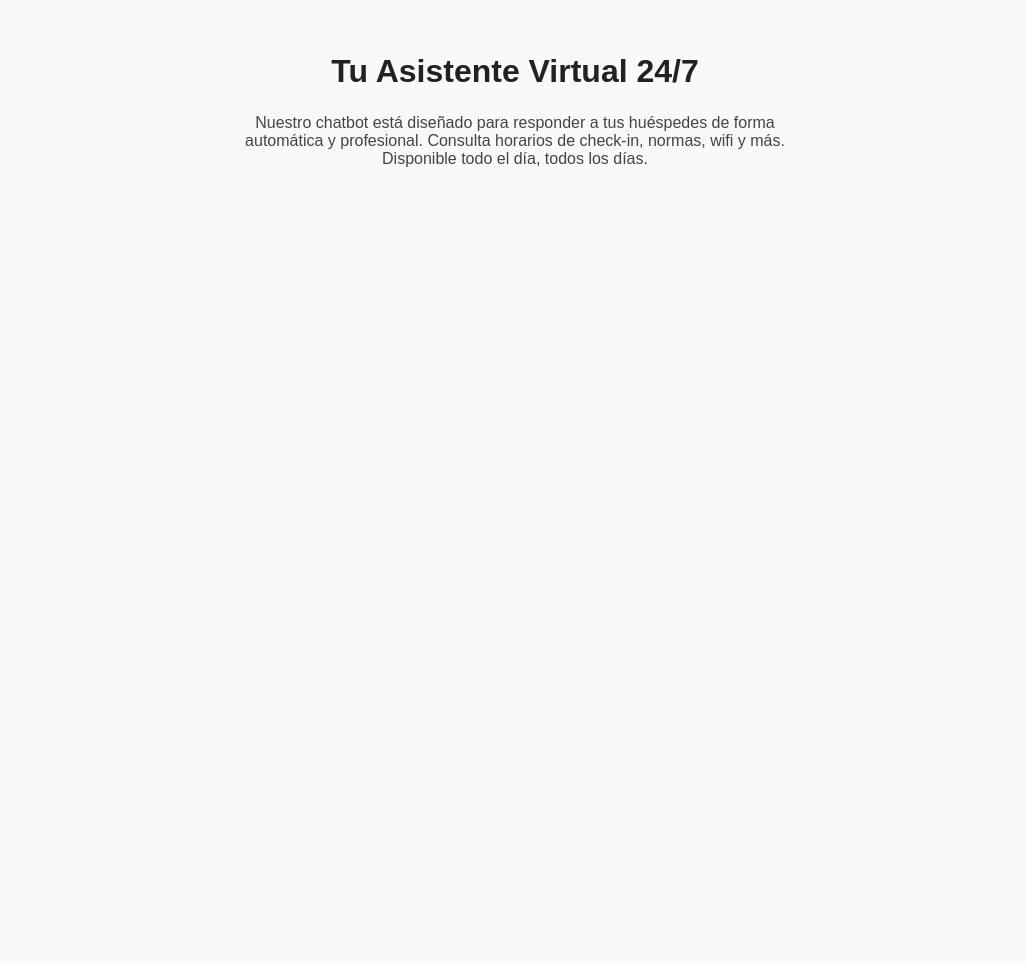
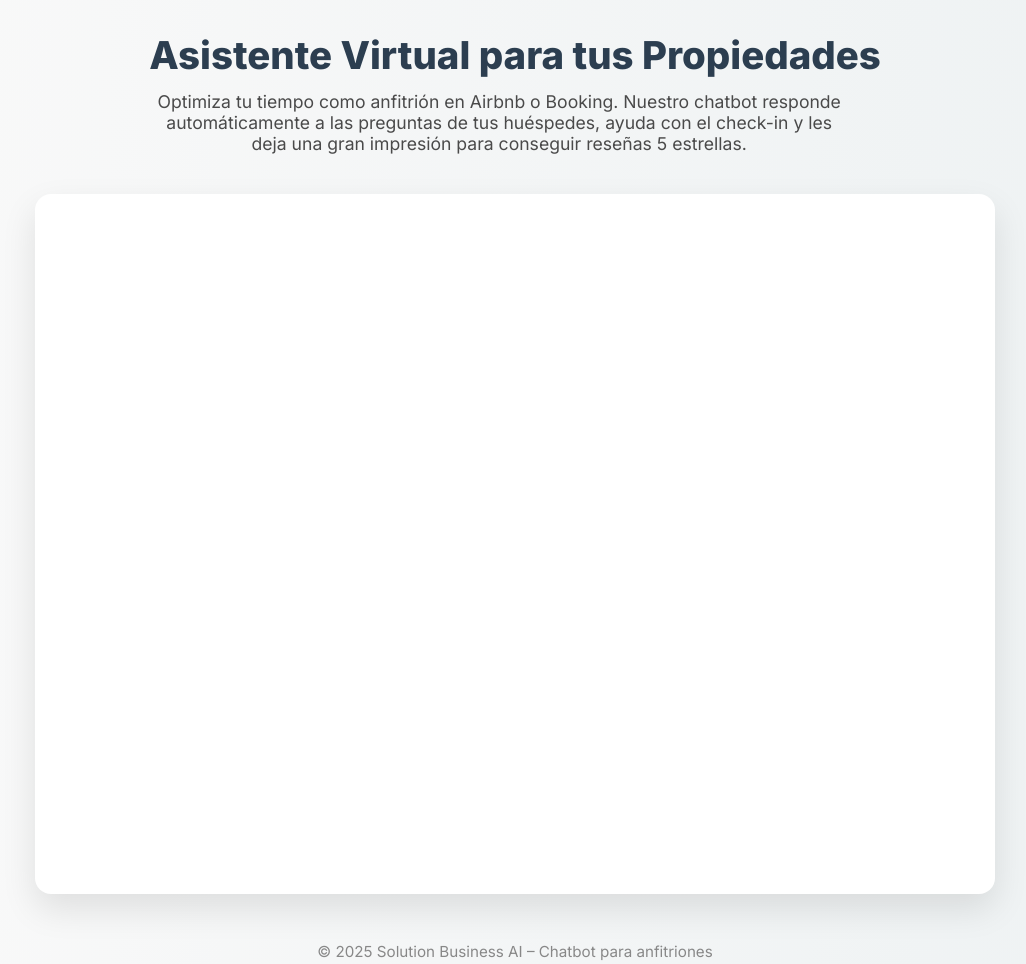
Before and after one commit to kukinojose/chatbot-flowise, a plain HTML site: page index.html in a window 1280 px wide. Shown: the whole page, without its empty margins (125-1151 px from the left). Before the commit the page ends 832 px from the top, so only its background shows below. Drawn offline with Linux system fonts and the light colour scheme; a script that the page names is missing.

Commit message:
Update index.html

```diff
--- a/index.html
+++ b/index.html
@@ -3,49 +3,96 @@
 <head>
   <meta charset="UTF-8" />
   <meta name="viewport" content="width=device-width, initial-scale=1.0" />
-  <title>Asistente Virtual - Solution Business AI</title>
+  <title>Asistente Virtual – Solution Business AI</title>
+  <link href="https://fonts.googleapis.com/css2?family=Inter:wght@400;600;800&display=swap" rel="stylesheet" />
   <style>
+    * {
+      box-sizing: border-box;
+      margin: 0;
+      padding: 0;
+    }
+
     body {
-      margin: 0;
-      font-family: Arial, sans-serif;
-      background: #f8f9fa;
+      font-family: 'Inter', sans-serif;
+      background: linear-gradient(to right, #f9f9f9, #eef2f3);
+      color: #1a1a1a;
       display: flex;
       flex-direction: column;
       align-items: center;
       padding: 2rem;
+      min-height: 100vh;
     }
+
+    header {
+      text-align: center;
+      margin-bottom: 2.5rem;
+    }
+
     h1 {
-      font-size: 2rem;
-      color: #222;
-      margin-bottom: 0.5rem;
+      font-size: 2.4rem;
+      font-weight: 800;
+      color: #2c3e50;
+      margin-bottom: 0.8rem;
     }
-    p {
-      max-width: 600px;
-      text-align: center;
-      margin-bottom: 2rem;
-      color: #444;
+
+    p.description {
+      font-size: 1.1rem;
+      max-width: 700px;
+      color: #4a4a4a;
     }
+
     #chatbot-container {
       width: 100%;
-      max-width: 900px;
-      min-height: 600px;
+      max-width: 960px;
+      min-height: 700px;
+      border-radius: 16px;
+      overflow: hidden;
+      box-shadow: 0 15px 35px rgba(0, 0, 0, 0.1);
+      background: #ffffff;
     }
+
     flowise-fullchatbot {
-      display: block;
       width: 100%;
       height: 100%;
+      display: block;
+    }
+
+    footer {
+      margin-top: 3rem;
+      font-size: 0.95rem;
+      color: #888;
+    }
+
+    @media (max-width: 768px) {
+      h1 {
+        font-size: 1.8rem;
+      }
+      p.description {
+        font-size: 1rem;
+        padding: 0 1rem;
+      }
+      #chatbot-container {
+        min-height: 600px;
+      }
     }
   </style>
 </head>
 <body>
-  <h1>Tu Asistente Virtual 24/7</h1>
-  <p>
-    Nuestro chatbot está diseñado para responder a tus huéspedes de forma automática y profesional. Consulta horarios de check-in, normas, wifi y más. Disponible todo el día, todos los días.
-  </p>
+
+  <header>
+    <h1>Asistente Virtual para tus Propiedades</h1>
+    <p class="description">
+      Optimiza tu tiempo como anfitrión en Airbnb o Booking. Nuestro chatbot responde automáticamente a las preguntas de tus huéspedes, ayuda con el check-in y les deja una gran impresión para conseguir reseñas 5 estrellas.
+    </p>
+  </header>
 
   <div id="chatbot-container">
     <flowise-fullchatbot></flowise-fullchatbot>
   </div>
+
+  <footer>
+    © 2025 Solution Business AI – Chatbot para anfitriones
+  </footer>
 
   <script type="module">
     import Chatbot from "https://cdn.jsdelivr.net/npm/flowise-embed/dist/web.js"
@@ -54,5 +101,6 @@
         apiHost: "https://flowise-hosthelper.onrender.com",
     })
   </script>
+
 </body>
 </html>
```
